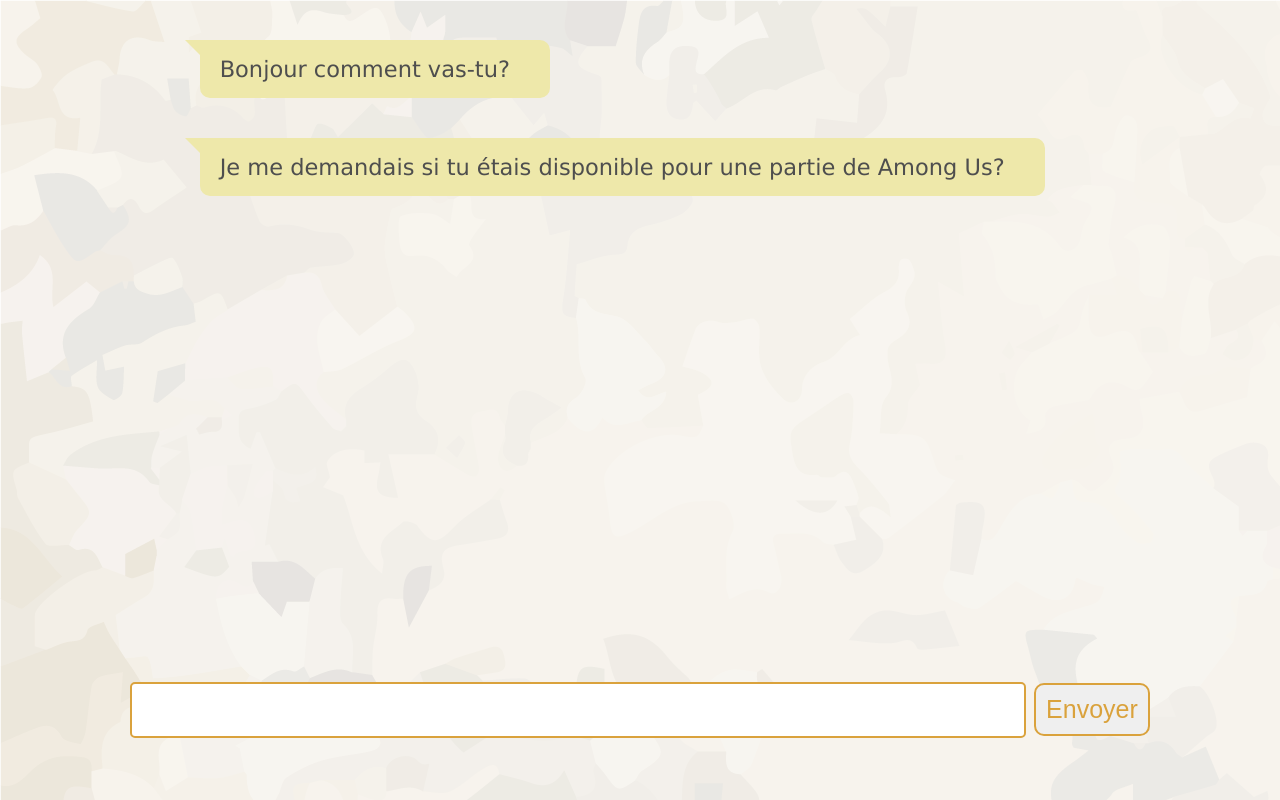
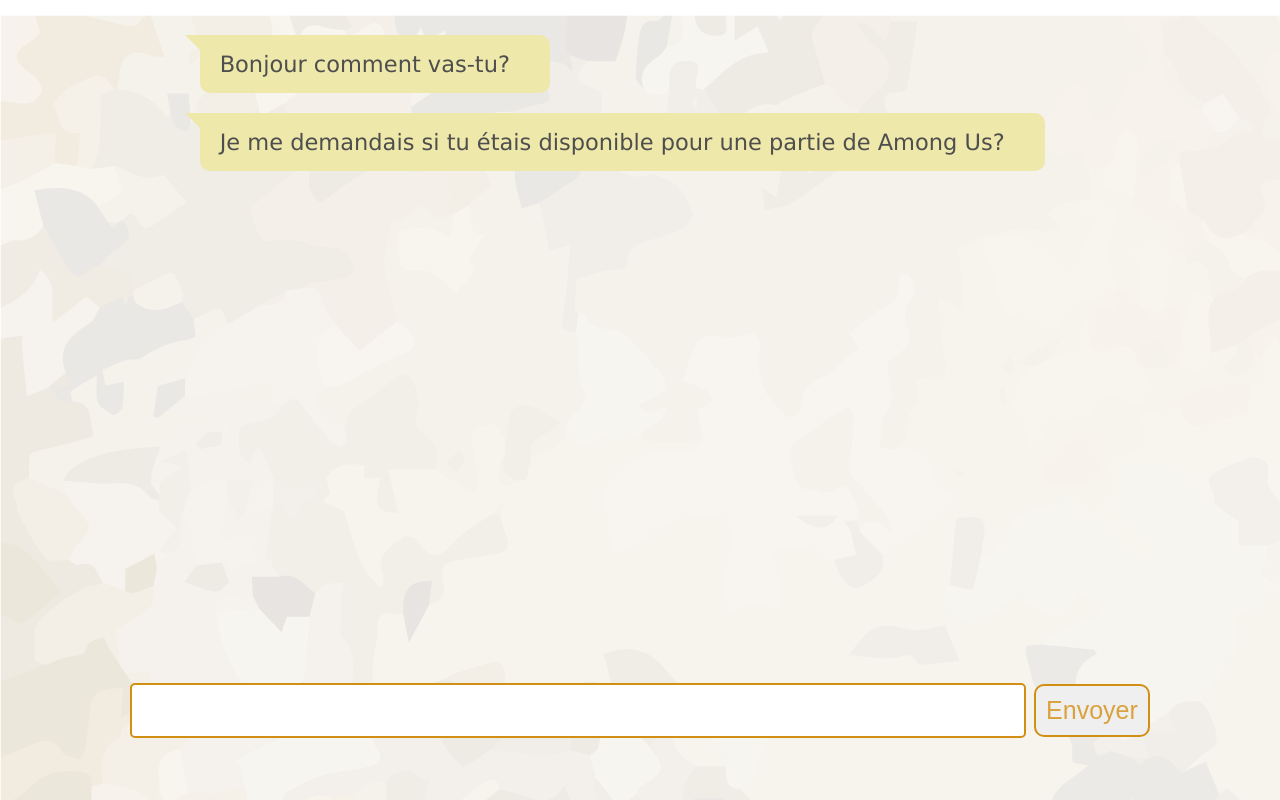
Before and after one commit to benoitfournier28/Chat, a website: page public/index.html in a window 1280 px wide. Drawn offline with nearby package versions, Linux system fonts and the light colour scheme; no server answers.

Commit message:
sass modifs

```diff
--- a/public/css/style.scss
+++ b/public/css/style.scss
@@ -10,9 +10,24 @@ body{
     box-sizing: border-box;
 }
 
-::-webkit-scrollbar-track {
-    border-radius: 4px;
-    background-color: rgba(25,147,147,0.1);
+::-webkit-scrollbar-track
+{
+	-webkit-box-shadow: inset 0 0 4px rgba(151, 151, 151, 0.1);
+	border-radius: 10px;
+	background-color: #F5F5F5;
+}
+
+::-webkit-scrollbar
+{
+	width: 12px;
+	background-color: #F5F5F5;
+}
+
+::-webkit-scrollbar-thumb
+{
+	border-radius: 10px;
+	-webkit-box-shadow: inset 0 0 4px rgba(151, 151, 151, 0.1);
+	background-color: palegoldenrod;
 }
 
 .zone_message{
@@ -23,21 +38,25 @@ body{
     bottom: 0%;
     left: 0%;
     right: 0%;
+    margin-top: 15px;
     background-image: url("../imgs/background2.png");
 
         .zone_message--size{
+
         width: 80%;
 
         #message{
+            max-height: 75%;
             padding-left: 7%;
             padding-right: 7%;
             position: relative;
-            overflow-x: scroll;
+            // overflow-x: scroll;
+            overflow-y: scroll;
         }
 
         #message div{
             position: relative;
-            margin: 40px 0 10px 0;
+            margin: 20px 0 5px 0;
         }
 
         #message div span{
@@ -79,25 +98,24 @@ body{
         font-size: 1em;
         width: 70%;
         height: 70%;
-        border: 2px solid rgb(218, 162, 60);
+        border: 2px solid rgb(209, 143, 19);
         border-radius: 5px;
     }
 
     input:focus{
-        border: 2px solid rgb(218, 162, 60);
-        background-color: wheat;
+        background-color: rgb(241, 231, 213);
     }
 
     button{
         padding: 10px;
-        border: 2px solid rgb(218, 162, 60);
+        border: 2px solid rgb(209, 143, 19);
         border-radius: 10px;
         color:rgb(218, 162, 60);
         font-size: 25px;
     }
 
     button:hover{
-        background-color:wheat;
+        background-color: rgb(241, 231, 213);
         cursor: pointer;
     }
 }
```
Also changed, not shown: public/css/style.css.
